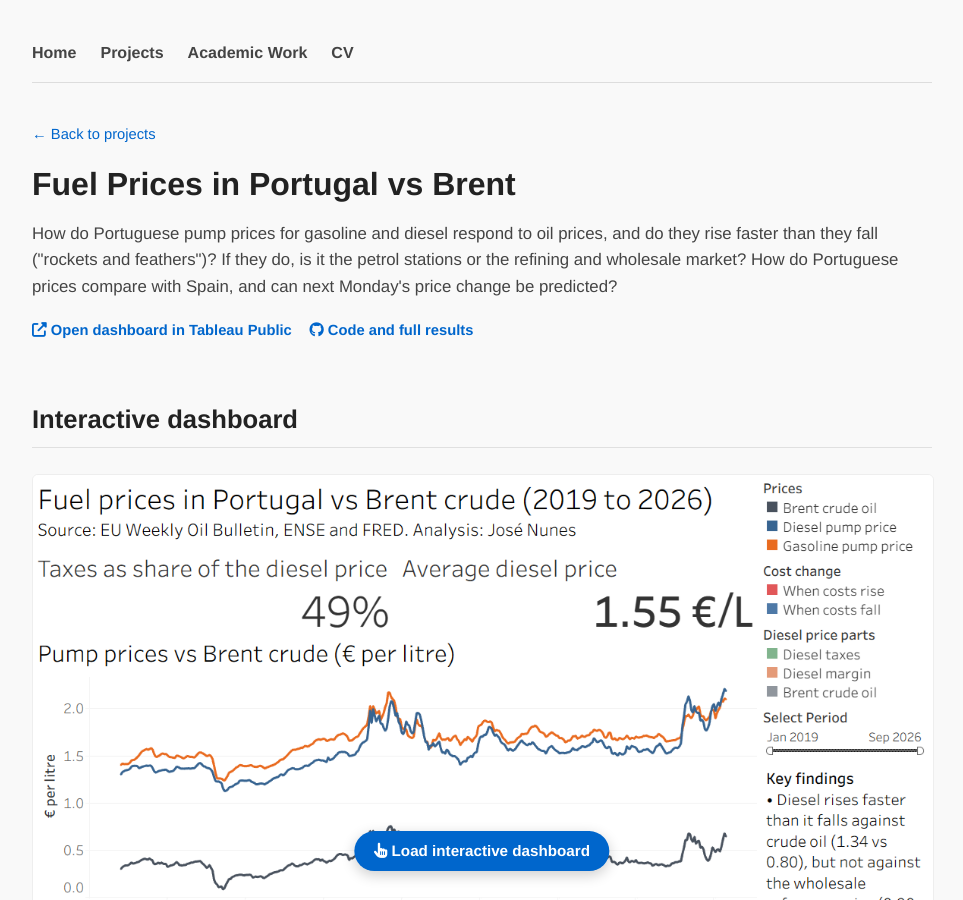
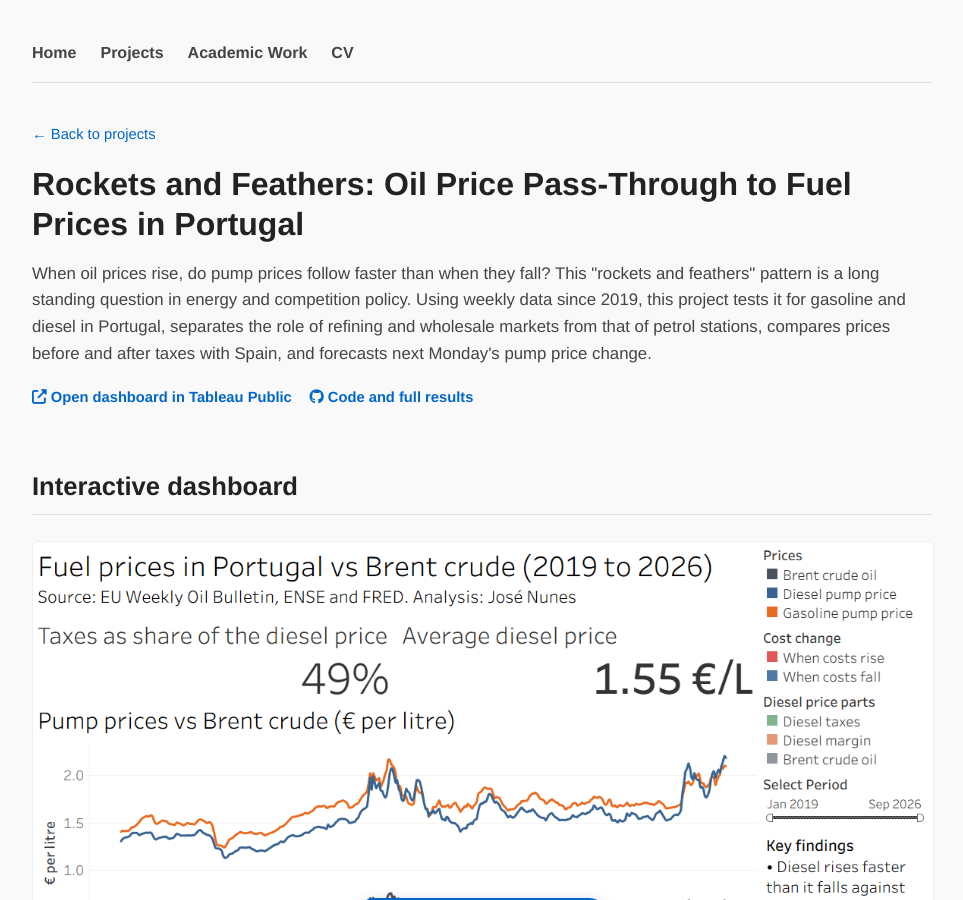
Before and after one commit to josepaulonunes/josepaulonunes.github.io, a Jekyll site: the page built from fuel-prices/index.md, in a window 1280 px wide and 900 px high. Shown: the whole window, without its empty margins (158-1121 px from the left). Built offline with Jekyll 4.4.1, drawn with Linux system fonts in a browser that asks for light colours; our own code applies the rules of GitHub Pages for plain Markdown files.

Commit message:
Revise title and content for fuel prices analysis
Updated the title and introduction to reflect the focus on oil price pass-through to fuel prices.

```diff
--- a/fuel-prices/index.md
+++ b/fuel-prices/index.md
@@ -1,14 +1,14 @@
 ---
 layout: default
-title: Fuel Prices in Portugal vs Brent | José Nunes
+title: Rockets and Feathers: Oil Price Pass-Through to Fuel Prices | José Nunes
 ---
 
 <p class="back-link"><a href="/#projects">&larr; Back to projects</a></p>
 
-<h1 class="page-title">Fuel Prices in Portugal vs Brent</h1>
+<h1 class="page-title">Rockets and Feathers: Oil Price Pass-Through to Fuel Prices in Portugal</h1>
 
 <p class="page-lead">
-How do Portuguese pump prices for gasoline and diesel respond to oil prices, and do they rise faster than they fall ("rockets and feathers")? If they do, is it the petrol stations or the refining and wholesale market? How do Portuguese prices compare with Spain, and can next Monday's price change be predicted?
+When oil prices rise, do pump prices follow faster than when they fall? This "rockets and feathers" pattern is a long standing question in energy and competition policy. Using weekly data since 2019, this project tests it for gasoline and diesel in Portugal, separates the role of refining and wholesale markets from that of petrol stations, compares prices before and after taxes with Spain, and forecasts next Monday's pump price change.
 </p>
 
 <div class="project-links page-links">
```
